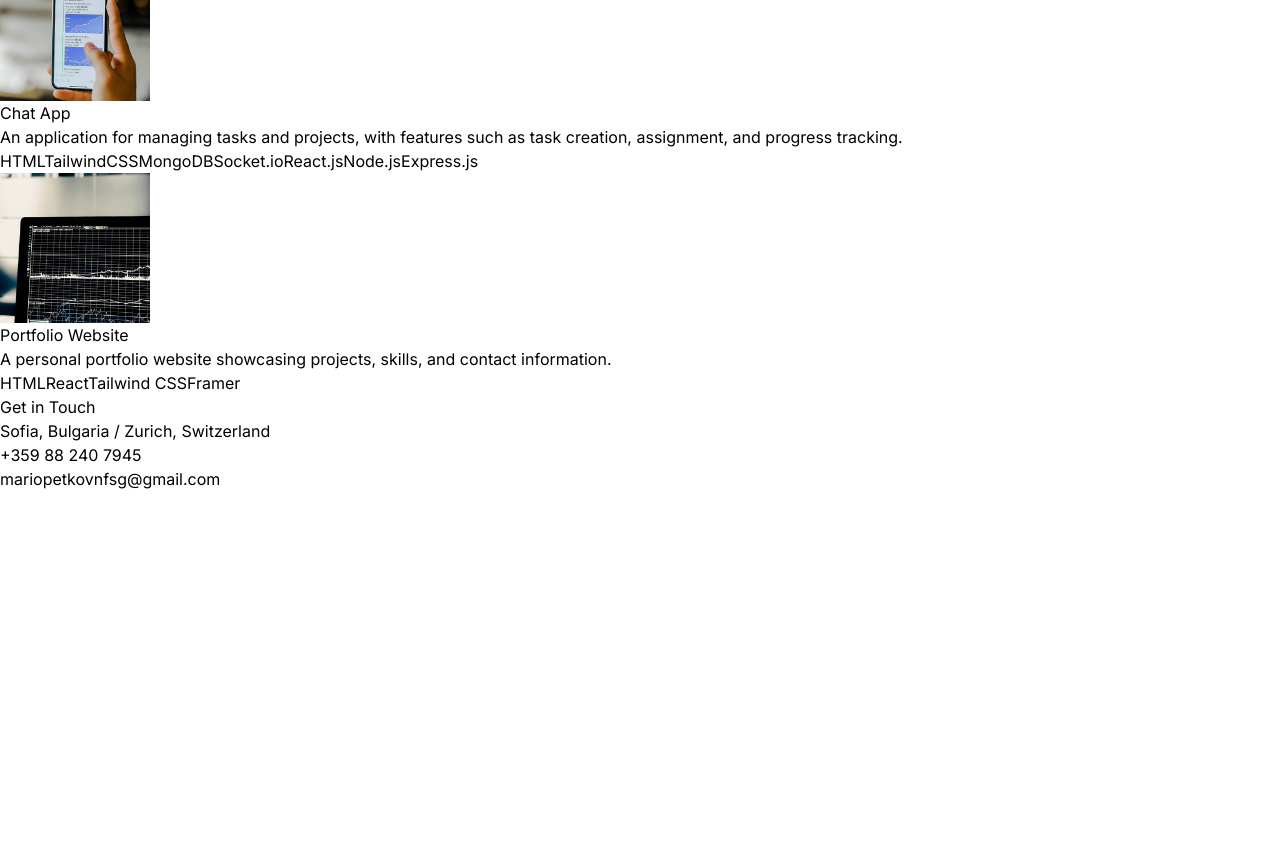
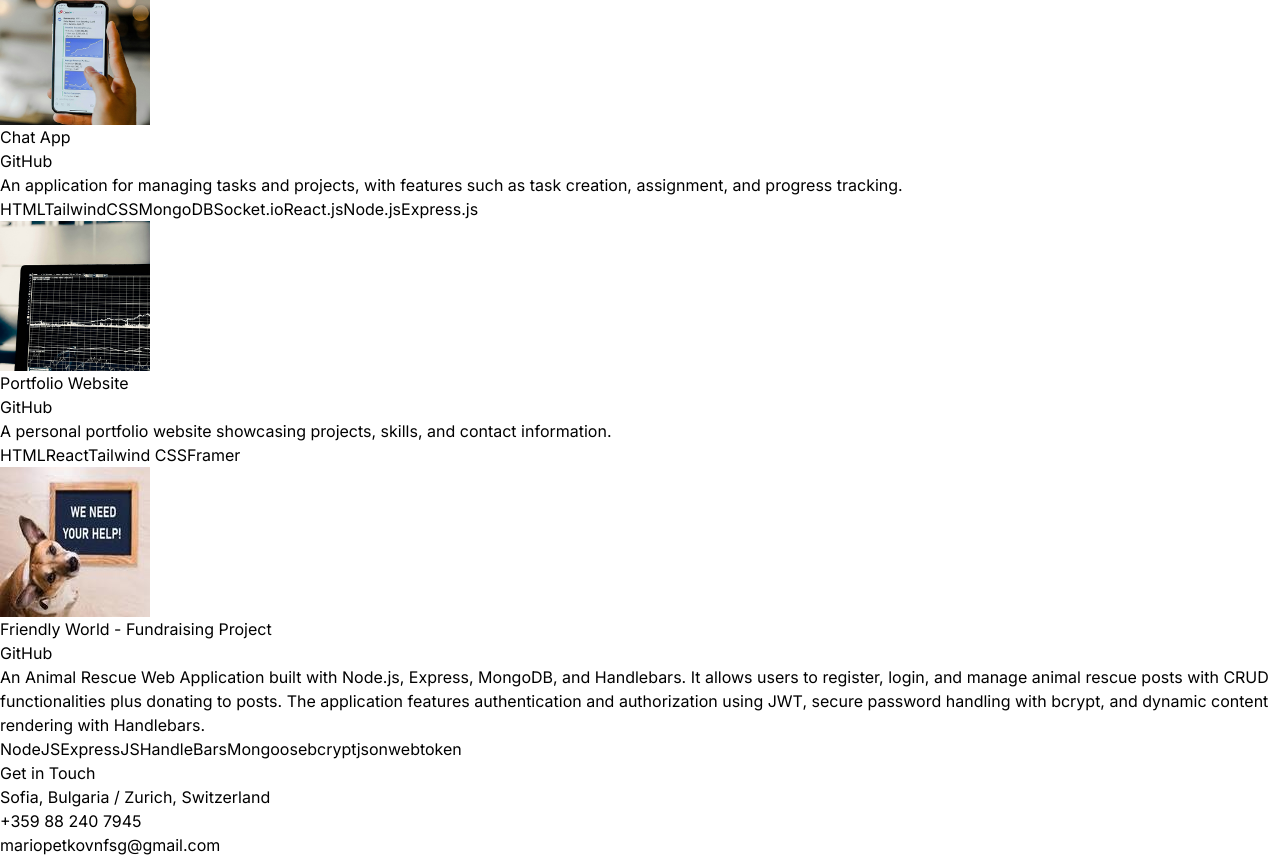
Before and after one commit to Mario1515/my-portfolio, a React (Vite) app: page / in a window 1280 px wide. Shown: the part 3780-4637 px from the top of the page. Before the commit the page ends 4271 px from the top, so only its background shows below. Built offline with nearby package versions, Linux system fonts and the light colour scheme.

Commit message:
Minor Changes

```diff
--- a/src/components/Projects.jsx
+++ b/src/components/Projects.jsx
@@ -41,7 +41,12 @@ const Projects = () => {
             transition={{ duration: 1 }}
 
             className="w-full max-w-xl lg:w-3/4">
+                {/* Header */}
+              <div className="flex">
               <h6 className="mb-2 font-semibold">{project.title}</h6>
+              <a href={project.link}><p className="mr-2 rounded bg-neutral-900 mb-2 ml-2 px-1 py-1 text-sm font-medium text-purple-1000">GitHub</p></a>
+              </div>
+              {/* End of Header */}
               <p className="mb-4 text-neutral-400">{project.description}</p>
               {project.technologies.map((tech, index) => (
                 <span
--- a/src/constants/index.js
+++ b/src/constants/index.js
@@ -2,6 +2,7 @@ import project1 from "../assets/projects/project-1.jpg";
 import project2 from "../assets/projects/project-2.jpg";
 import project3 from "../assets/projects/project-3.jpg";
 import project4 from "../assets/projects/project-4.jpg";
+import project5 from "../assets/projects/project-5.jpg";
 
 export const HERO_CONTENT = `I am a passionate full stack developer with a knack for crafting robust and scalable web applications. Since I started coding in 2021, I have honed my skills in front-end technologies like React and back-end technologies like Node.js, MySQL, and MongoDB. My goal is to leverage my expertise to create innovative solutions that drive business growth and deliver exceptional user experiences.`;
 
@@ -66,6 +67,14 @@ export const PROJECTS = [
     technologies: ["HTML", "React", "Tailwind CSS", "Framer"],
     link: "https://github.com/Mario1515/my-portfolio"
   },
+  {
+    title: "Friendly World - Fundraising Project",
+    image: project5,
+    description:
+      "An Animal Rescue Web Application built with Node.js, Express, MongoDB, and Handlebars. It allows users to register, login, and manage animal rescue posts with CRUD functionalities plus donating to posts. The application features authentication and authorization using JWT, secure password handling with bcrypt, and dynamic content rendering with Handlebars.",
+    technologies: ["NodeJS", "ExpressJS", "HandleBars", "Mongoose", "bcrypt", "jsonwebtoken"],
+    link: "https://github.com/Mario1515/friendly-word"
+  },
 ];
 
 export const CONTACT = {
```
Also changed, not shown: src/assets/projects/project-5.jpg (added).
